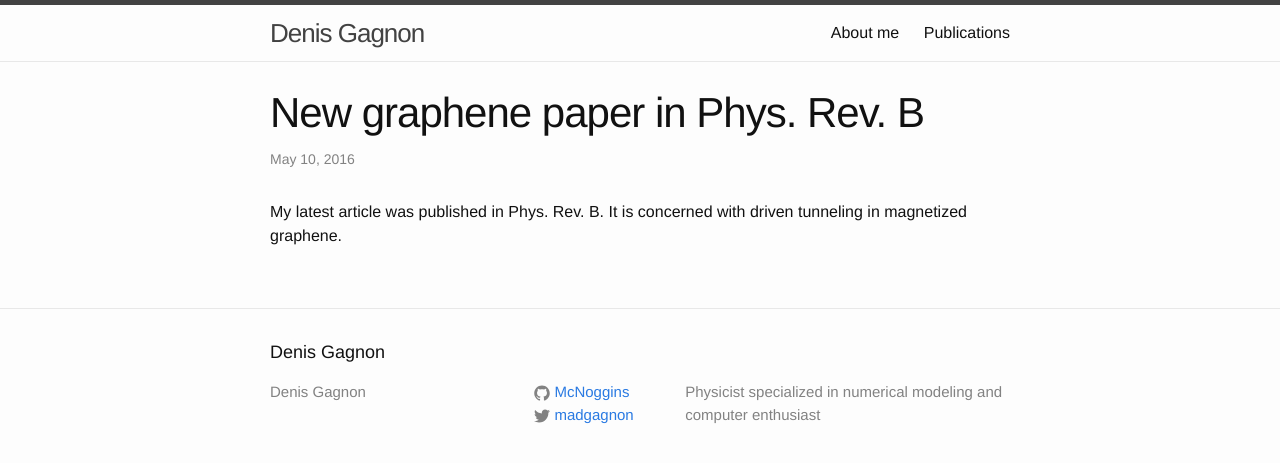
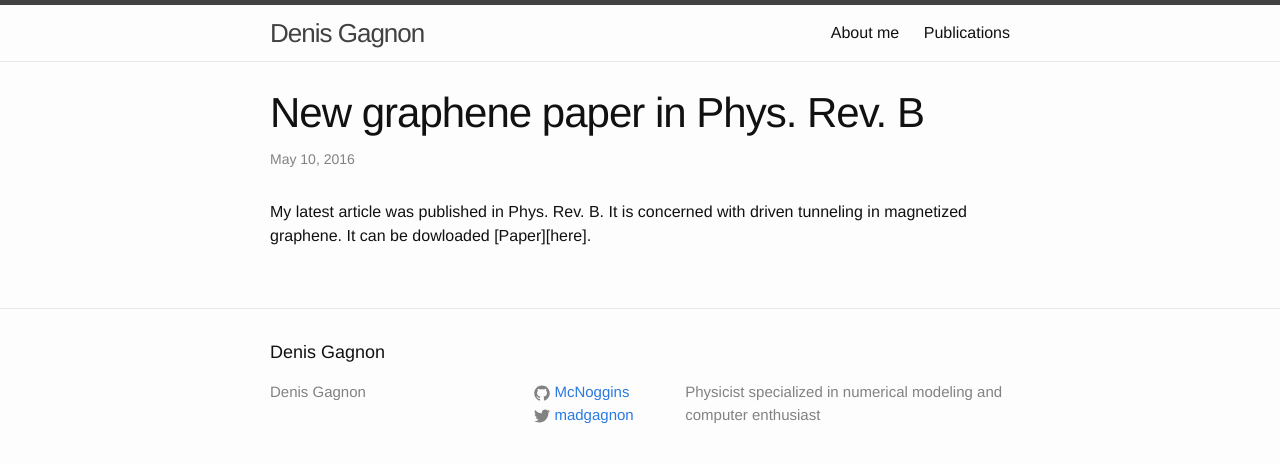
Before and after one commit to McNoggins/mcnoggins.github.io, a Jekyll site: the page built from _posts/2016-05-10-article.markdown, in a window 1280 px wide. Shown: the top 463 px of the page. Built offline with Jekyll 4.4.1, drawn with Linux system fonts in a browser that asks for light colours.

Commit message:
Update 2016-05-10-article.markdown

```diff
--- a/_posts/2016-05-10-article.markdown
+++ b/_posts/2016-05-10-article.markdown
@@ -4,6 +4,6 @@ title:  "New graphene paper in Phys. Rev. B"
 date:   2016-05-10 10:52:00
 categories: news
 ---
-My latest article was published in Phys. Rev. B. It is concerned with driven tunneling in magnetized graphene.
+My latest article was published in Phys. Rev. B. It is concerned with driven tunneling in magnetized graphene. It can be dowloaded [Paper][here].
 
 [Paper]:      http://link.aps.org/doi/10.1103/PhysRevB.93.205415
```
